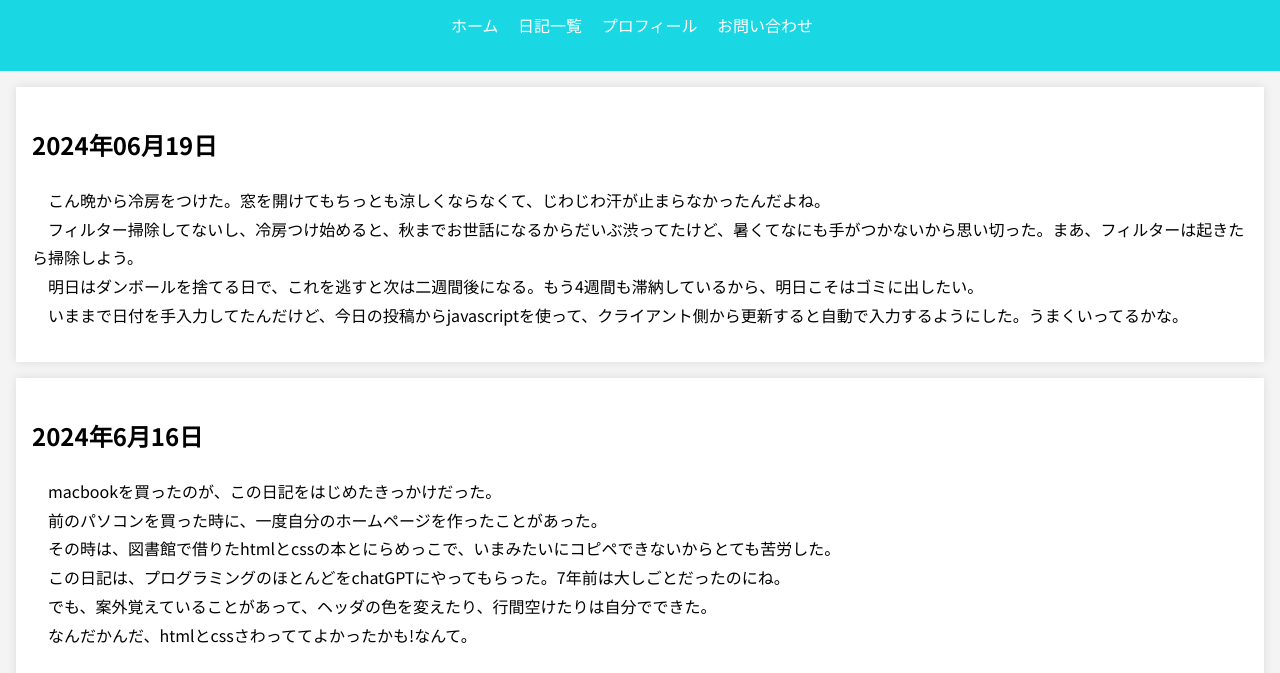
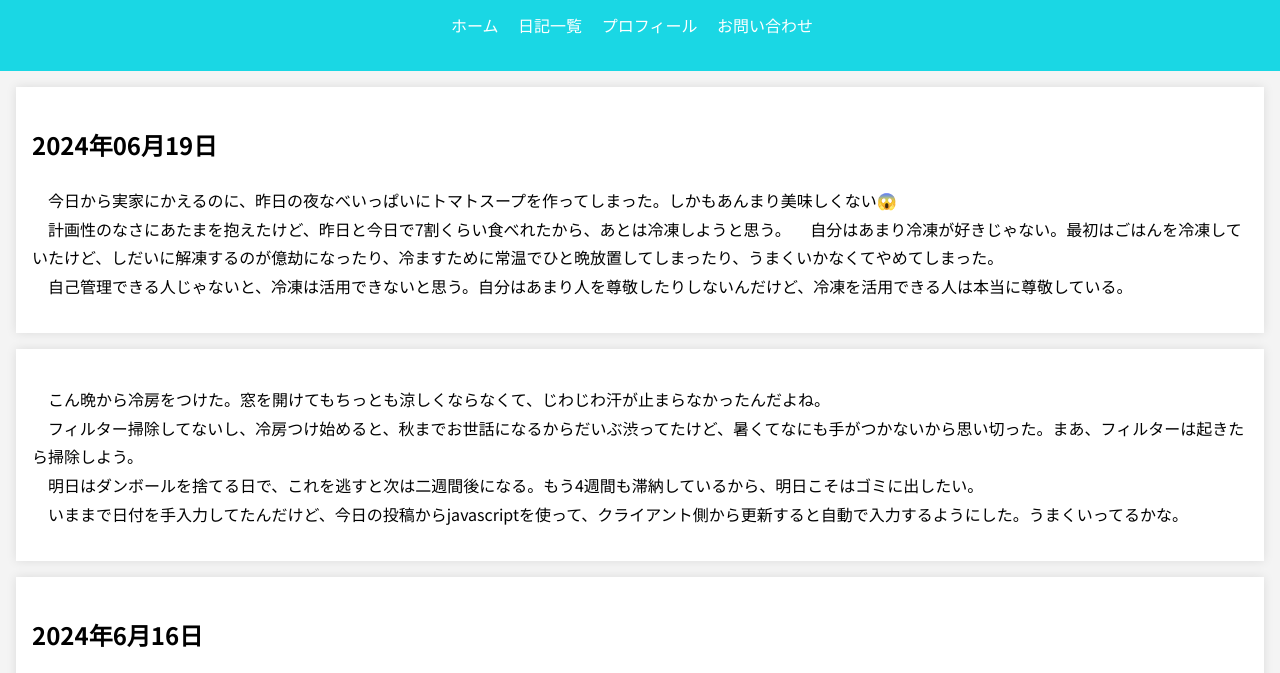
Before and after one commit to gaku1221/diary, a plain HTML site: page index.html in a window 1280 px wide. Shown: the part 70-743 px from the top of the page. Drawn offline with Linux system fonts and the light colour scheme.

Commit message:
add diary

```diff
--- a/index.html
+++ b/index.html
@@ -30,6 +30,15 @@
         </nav>
     </header>
     <main>
+        <article>
+            <h2 id="current-date"></h2>
+            <p>　今日から実家にかえるのに、昨日の夜なべいっぱいにトマトスープを作ってしまった。しかもあんまり美味しくない😱<br>
+                　計画性のなさにあたまを抱えたけど、昨日と今日で7割くらい食べれたから、あとは冷凍しようと思う。
+                　自分はあまり冷凍が好きじゃない。最初はごはんを冷凍していたけど、しだいに解凍するのが億劫になったり、冷ますために常温でひと晩放置してしまったり、うまくいかなくてやめてしまった。<br>
+                　自己管理できる人じゃないと、冷凍は活用できないと思う。自分はあまり人を尊敬したりしないんだけど、冷凍を活用できる人は本当に尊敬している。
+
+            </p>
+        </article>
         <article>
             <h2 id="current-date"></h2>
             <p>　こん晩から冷房をつけた。窓を開けてもちっとも涼しくならなくて、じわじわ汗が止まらなかったんだよね。<br>
```
